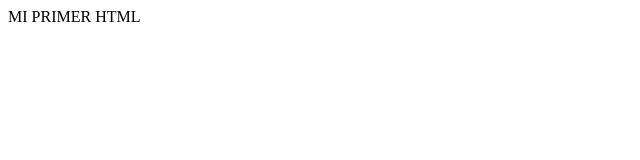
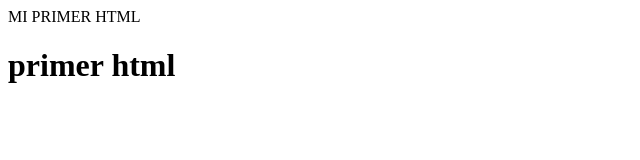
Before and after one commit to joshuotaXD/EJERCICIO_CONTROL_VERSIONES, a plain HTML site: page Index.html in a window 1280 px wide. Shown: the whole page, without its empty margins (0-640 px from the left). Drawn offline with Linux system fonts and the light colour scheme.

Commit message:
agregué un titulo

```diff
--- a/Index.html
+++ b/Index.html
@@ -7,6 +7,7 @@
 </head>
 <body>
     MI PRIMER HTML
+    <h1>primer html</h1>
 
 </body>
 </html>
```
